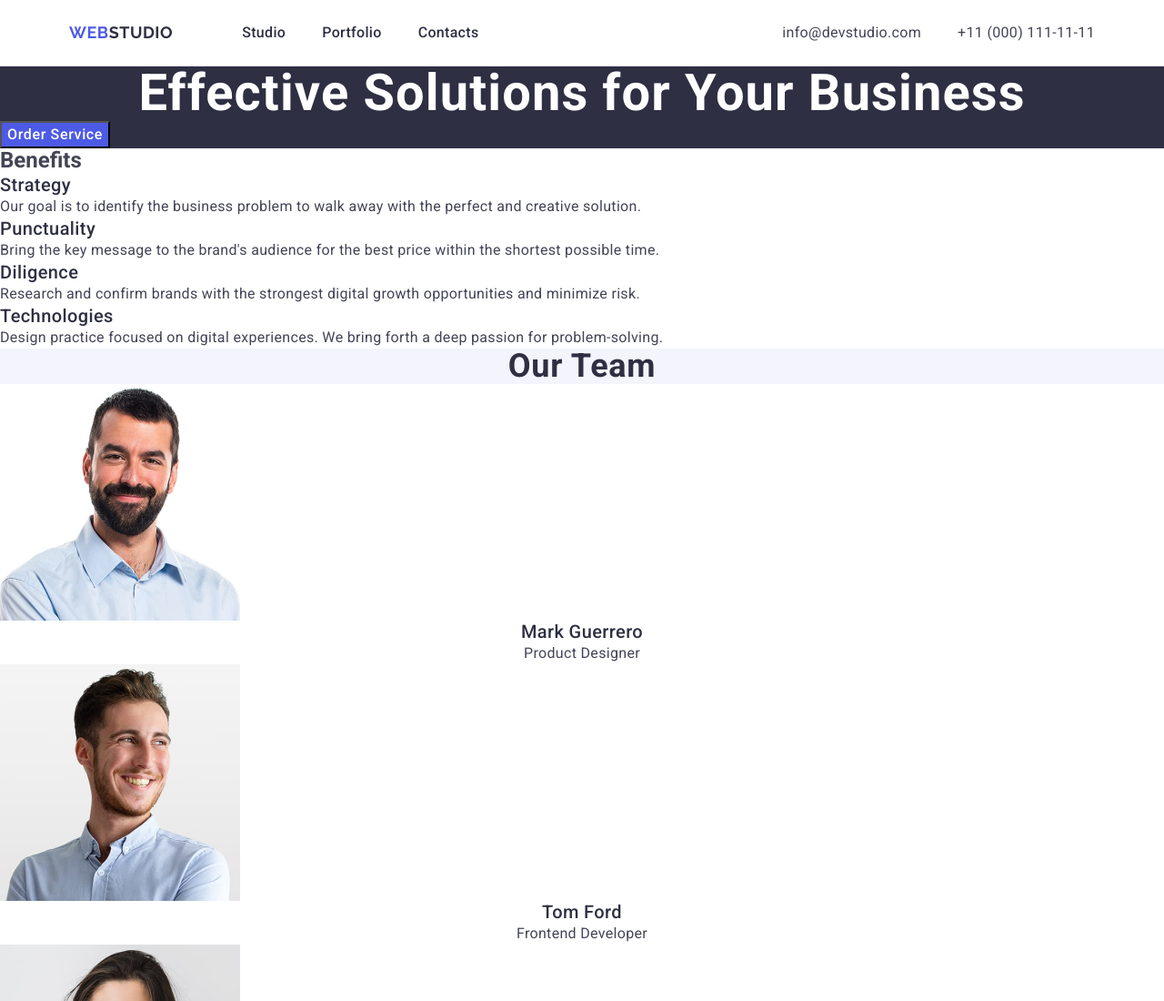
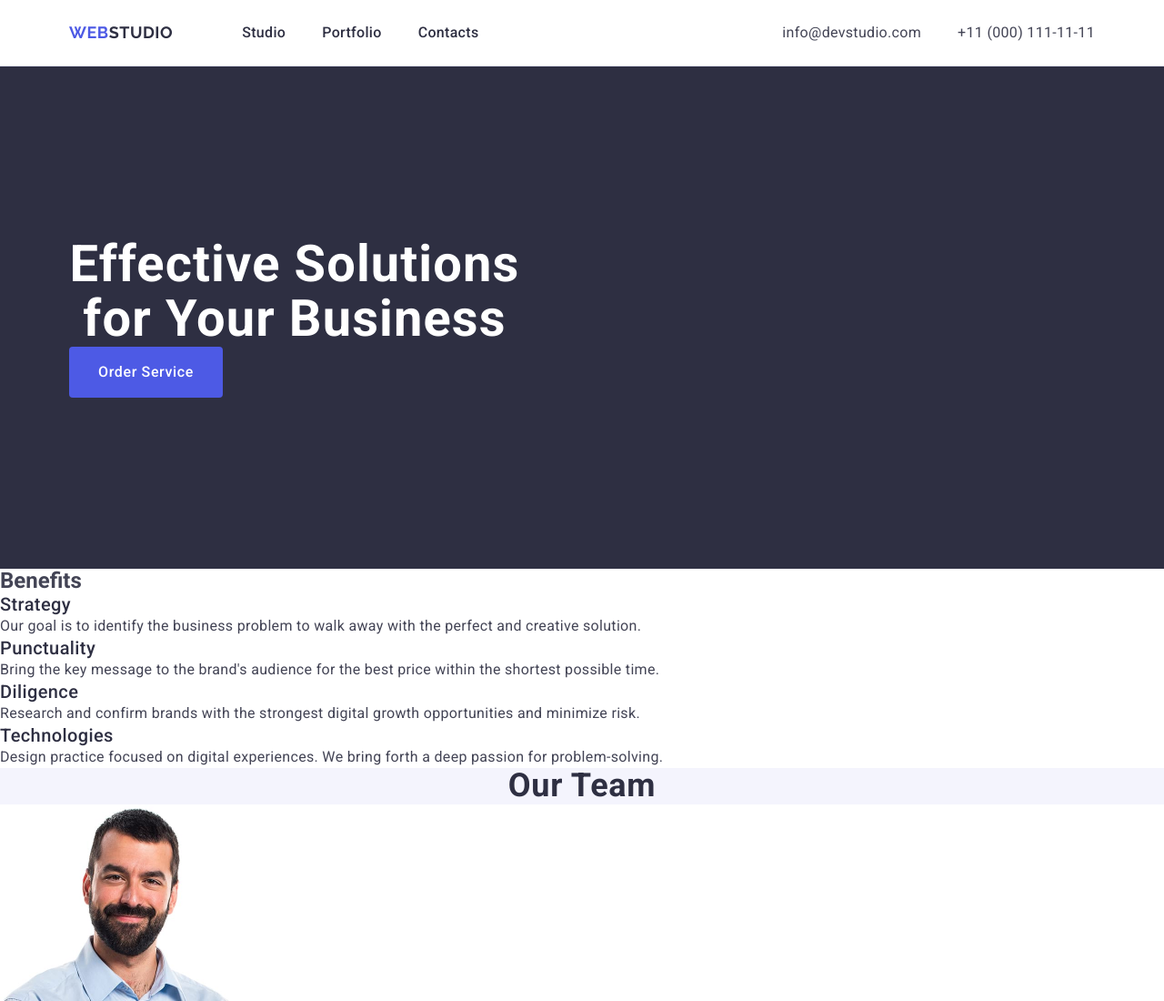
Before and after one commit to MishaRiko/goit-markup-hw-03, a plain HTML site: page index.html in a window 1280 px wide. Shown: the top 1100 px of the page at 91% size. Drawn offline with nearby package versions, Linux system fonts and the light colour scheme.

Commit message:
update hero section

```diff
--- a/css/styles.css
+++ b/css/styles.css
@@ -78,6 +78,8 @@ a {
 }
 .hero {
   background-color: #2e2f42;
+  padding-top: 188px;
+  padding-bottom: 188px;
 }
 .hero-title {
   font-weight: 700;
@@ -86,6 +88,7 @@ a {
   letter-spacing: 0.02em;
   text-align: center;
   color: #fff;
+  max-width: 496px;
 }
 .hero-button {
   background-color: #4d5ae5;
@@ -93,6 +96,12 @@ a {
   line-height: 1.5;
   letter-spacing: 0.04em;
   color: #ffffff;
+  display: block;
+  min-width: 169px;
+  height: 56px;
+  border: none;
+  border-radius: 4px;
+  cursor: pointer;
 }
 .hero-button:hover,
 .hero-button:focus {
--- a/index.html
+++ b/index.html
@@ -52,8 +52,10 @@
     </header>
     <main>
       <section class="hero">
-        <h1 class="hero-title">Effective Solutions for Your Business</h1>
-        <button class="hero-button" type="button">Order Service</button>
+        <div class="container">
+          <h1 class="hero-title">Effective Solutions for Your Business</h1>
+          <button class="hero-button" type="button">Order Service</button>
+        </div>
       </section>
 
       <section class="wrapper">
```
